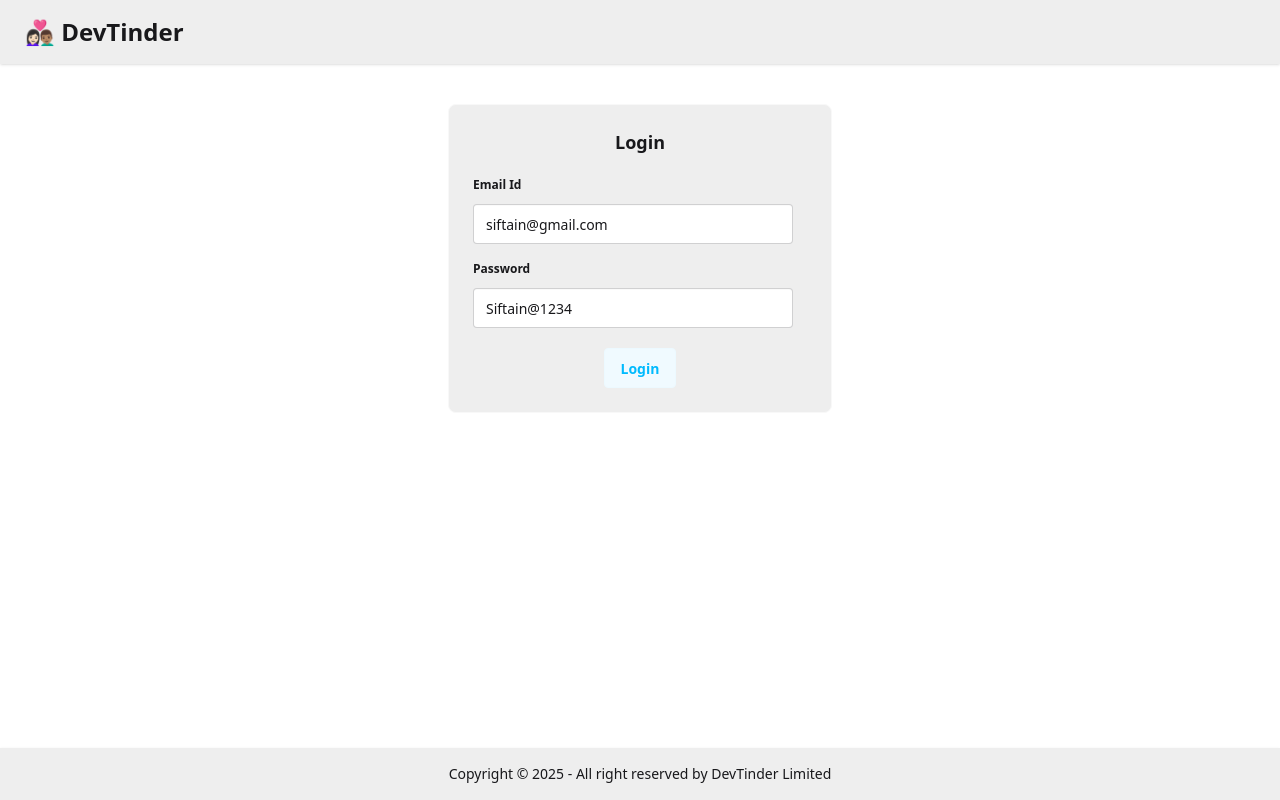
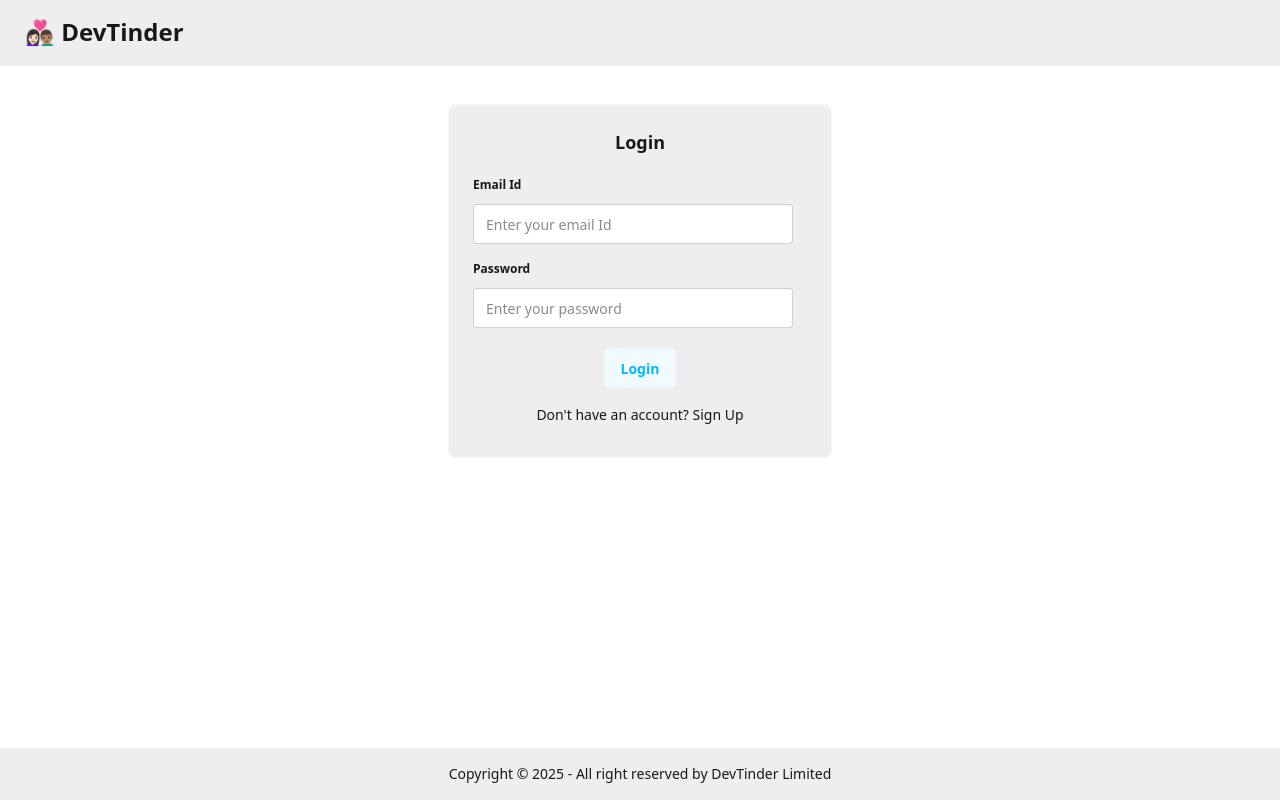
Before and after one commit to SiftainEjaz/DevTinder-Client, a React (Vite) app: page /login in a window 1280 px wide. Built offline with nearby package versions, Linux system fonts and the light colour scheme; no server answers.

Commit message:
Built SignUp form using Login Page and connected to backend

```diff
--- a/src/components/Connections.jsx
+++ b/src/components/Connections.jsx
@@ -22,7 +22,6 @@ function Connections() {
       )
 
       dispatch(addConnections(res.data.data));
-      console.log(res.data);
     }
     catch (error) {
       console.error(error);
--- a/src/components/Editprofile.jsx
+++ b/src/components/Editprofile.jsx
@@ -83,17 +83,18 @@ function Editprofile({ user }) {
                                 <fieldset className="fieldset">
                                     <label className="fieldset-legend">Gender</label>
 
-                                    <input type="text" value={gender}
-                                        onChange={(e) => { setGender(e.target.value) }}
-                                        className="input" placeholder="Enter your gender" />
+                                    <select defaultValue="Select the gender"
+                                        value={gender} onChange={(e) => setGender(e.target.value)} className="select select-md">
+                                        <option disabled={true}>Select the Gender</option>
+                                        <option>Male</option>
+                                        <option>Female</option>
+                                    </select>
                                 </fieldset>
 
                                 <fieldset className="fieldset">
                                     <label className="fieldset-legend">About</label>
 
-                                    <input type="text" value={about}
-                                        onChange={(e) => { setAbout(e.target.value) }}
-                                        className="input" placeholder="Enter your about" />
+                                    <textarea value={about} onChange={(e)=>setAbout(e.target.value)} className="textarea" placeholder="BIo"></textarea>
                                 </fieldset>
 
                             </div>
--- a/src/components/Feed.jsx
+++ b/src/components/Feed.jsx
@@ -46,7 +46,7 @@ function Feed() {
     {
         return (
             <div className='flex justify-center'>
-                <h1 className='text-2xl text-amber-50'>You have reached the bottom of the page</h1>
+                <h2 className='text-xl my-5'>Reached bottom of the page!!</h2>
             </div>
         )
     }
@@ -54,9 +54,6 @@ function Feed() {
     return (
         <div className='flex justify-center my-10'>
         { feed && <Usercard user={feed[0]}/>}
-
-
-
         </div>
     )
 }
--- a/src/components/Login.jsx
+++ b/src/components/Login.jsx
@@ -1,62 +1,105 @@
 import { BASE_URL } from '../utils/constants.js';
-import {useState} from 'react'
+import { useState } from 'react'
 import axios from 'axios';
-import {useDispatch} from 'react-redux';
-import {addUser} from '../utils/userSlice.js';
-import {useNavigate} from 'react-router';
+import { useDispatch } from 'react-redux';
+import { addUser } from '../utils/userSlice.js';
+import { useNavigate } from 'react-router';
 
 function Login() {
 
-  const [emailId, setEmailId] = useState('siftain@gmail.com');
-  const [password, setPassword] = useState('Siftain@1234');
+  const [firstName, setFirstName] = useState('');
+  const [lastName, setLastName] = useState('');
+  const [emailId, setEmailId] = useState('');
+  const [password, setPassword] = useState('');
+  const [isLogin, setIsLogin] = useState(true);
+  const [showPopup, setShowPopup] = useState(false);
   const [error, setError] = useState('');
   const dispatch = useDispatch();
   const navigate = useNavigate();
 
-  const handleLogin = async function (){
-     try
-     {
+  const handleLogin = async function () {
+    try {
       const res = await axios.post(
         BASE_URL + "/login",
         {
           emailId,
           password
         },
-          {withCredentials : true}
+        { withCredentials: true }
       )
 
       dispatch(addUser(res.data));
       navigate("/");
+
     }
-     catch(error)
-     {
+    catch (error) {
       setError(error?.response?.data || "Something went wrong");
       // console.error(error);
     }
   }
 
+  const handleSignUp = async function () {
+    try
+    {
+      const res = await axios.post(
+          BASE_URL + "/signup",
+          {firstName, lastName, emailId, password},
+          {withCredentials : true}
+        )
+
+      setShowPopup(true);
+      setTimeout(()=>{
+        setShowPopup(false);
+      },3000);
+
+    }
+    catch(error)
+    {
+      console.error(error);
+    }
+  }
+
   return (
+    <div>
     <div className='flex justify-center my-10'>
       <div className="card card-border bg-base-300 w-96">
         <div className="card-body">
-          <h2 className="card-title justify-center">Login</h2>
+          <h2 className="card-title justify-center">{isLogin ? "Login" : "SignUp"}</h2>
 
           <div>
+
+            {!isLogin && <>
+              <fieldset className="fieldset">
+                <label className="fieldset-legend">First Name</label>
+
+                <input type="text" value={firstName}
+                  onChange={(e) => { setFirstName(e.target.value) }}
+                  className="input" placeholder="Enter your first name" />
+              </fieldset>
+
+              <fieldset className="fieldset">
+                <label className="fieldset-legend">Last Name</label>
+
+                <input type="text" value={lastName}
+                  onChange={(e) => { setLastName(e.target.value) }}
+                  className="input" placeholder="Enter your last name" />
+              </fieldset>
+            </>}
 
             <fieldset className="fieldset">
               <label className="fieldset-legend">Email Id</label>
 
               <input type="text" value={emailId}
-                onChange={(e)=>{setEmailId(e.target.value)}}
-                className="input" placeholder="Enter your Email Id" />
+                onChange={(e) => { setEmailId(e.target.value) }}
+                className="input" placeholder="Enter your email Id" />
             </fieldset>
 
             <fieldset className="fieldset">
               <label className="fieldset-legend">Password</label>
 
               <input type="text" value={password}
-                onChange={(e)=>{setPassword(e.target.value)}}
-                className="input" placeholder="Enter your Password" />
+                onChange={(e) => { setPassword(e.target.value) }}
+                className="input" placeholder="Enter your password" />
             </fieldset>
 
           </div>
@@ -64,12 +107,16 @@ function Login() {
           <div className="card-actions justify-center">
 
             <button className="btn btn-soft btn-info"
-              onClick={handleLogin}>Login</button>
+              onClick={isLogin ? handleLogin : handleSignUp}>{isLogin ? "Login" : "Sign Up"}</button>
+          </div>
+          <p className='link link-hover m-auto cursor-pointer my-2'
+            onClick={() => setIsLogin((flag) => !flag)}>
+              {isLogin ? "Don't have an account? Sign Up" : "Existing User ? Login "}
+          </p>
         </div>
       </div>
     </div>
   </div>
-
   )
 }
 
```
Lines whose indentation alone changed are shown as unchanged.
